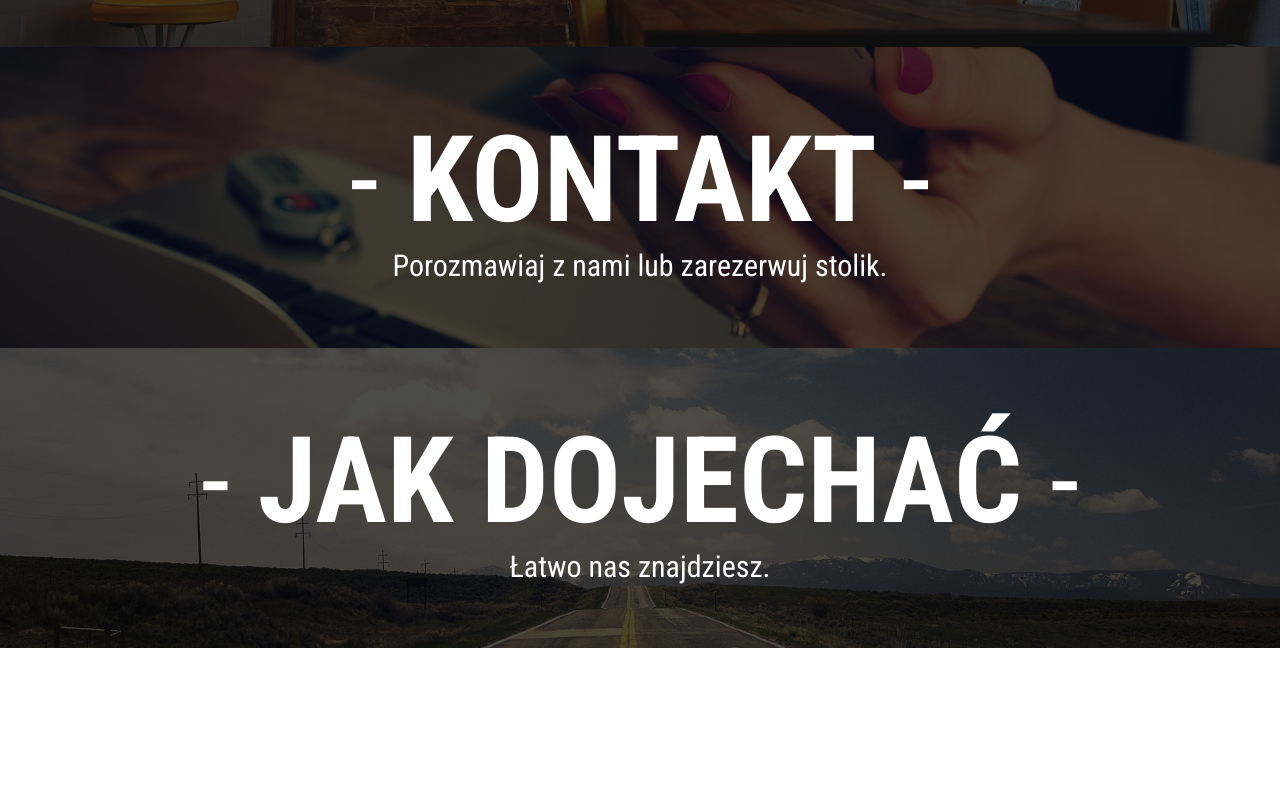
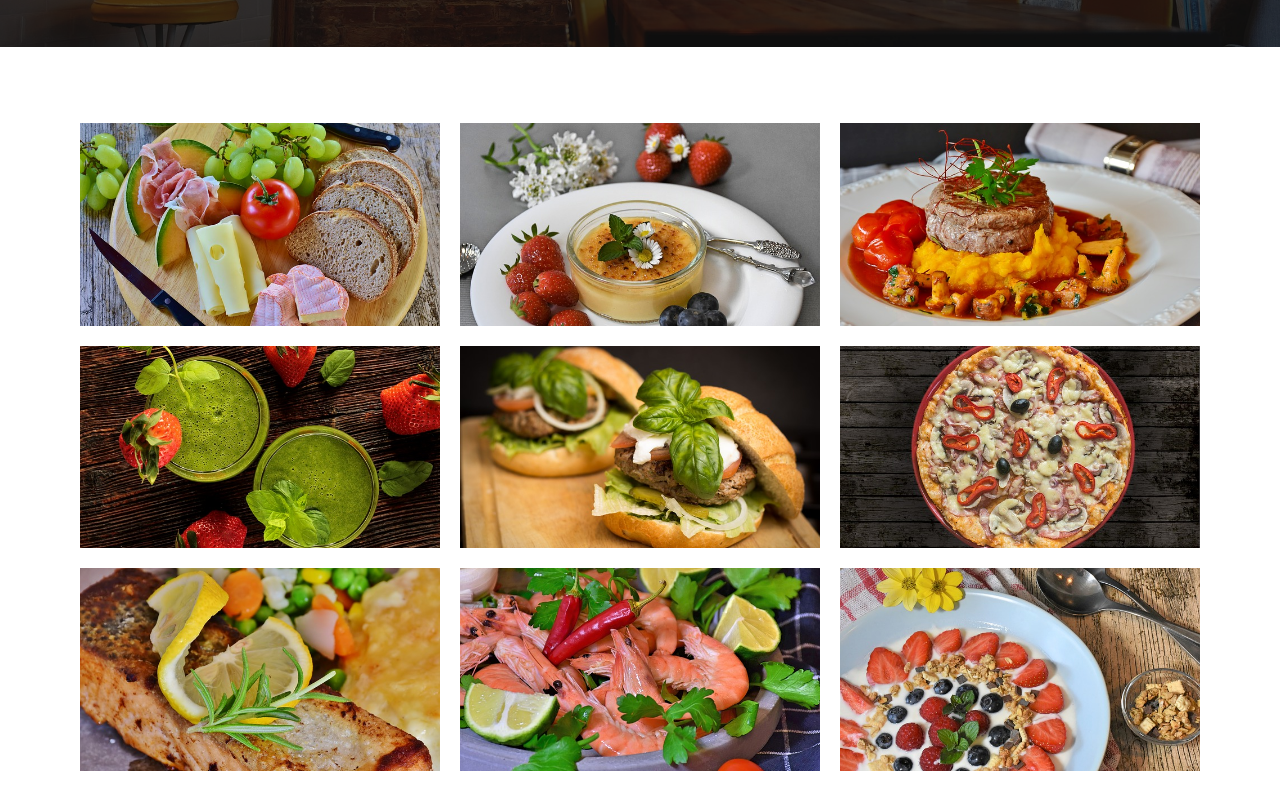
Before and after one commit to MarekOleksik/SiteInHtml, a plain HTML site: page projekt/index.html in a window 1280 px wide. Shown: the part 3040-3840 px from the top of the page. Before the commit the page ends 3688 px from the top, so only its background shows below. Drawn offline with nearby package versions, Linux system fonts and the light colour scheme.

Commit message:
image gallery

```diff
--- /dev/null
+++ b/projekt/css/gallery.css
@@ -0,0 +1,29 @@
+.gallery {
+    list-style: none;
+    padding-left: 0;
+    display: grid;
+    grid-template-columns: repeat(3, 1fr);
+    grid-gap: 20px;
+    gap: 20px;
+}
+
+@media(max-width: 767px) {
+    .gallery {
+        grid-template-columns: repeat(2, 1fr);
+    }
+}
+
+.gallery__aspect-ratio {
+    padding-top: calc(100% * 9 / 16);
+    position: relative;
+}
+
+.gallery__image {
+    width: 100%;
+    position: absolute;
+    left: 0;
+    width: 100%;
+    height: 100%;
+    top: 0;
+    object-fit: cover;
+}
--- a/projekt/index.html
+++ b/projekt/index.html
@@ -18,6 +18,7 @@
     <link href="/css/main-navigation.css" rel="stylesheet">
     <link href="/css/bookmark.css" rel="stylesheet">
     <link href="/css/menu.css" rel="stylesheet">
+    <link href="/css/gallery.css" rel="stylesheet">
 </head>
 
 <body>
@@ -100,14 +101,14 @@
         </section>
     </div>
 
-    <section class="bookmark bookmark--menu">
+    <section class="bookmark bookmark--menu" id="menu">
         <h2 class="bookmark__header">
             Menu
         </h2>
         <p class="bookmark__description">Spójrz, co dla ciebie przygotowaliśmy.</p>
     </section>
 
-    <div class="container" id="menu">
+    <div class="container">
         <section class="menu">
             <div class="menu__column">
                 <h3 class="menu__header">Śniadania</h3>
@@ -372,6 +373,57 @@
         </h2>
         <p class="bookmark__description">Tak wyglądają nasze posiłki.</p>
     </section>
+
+    <div class="container">
+        <ul class="gallery">
+            <li class="gallery__list-item">
+                <div class="gallery__aspect-ratio">
+                    <img class="gallery__image" src="/images/gallery/1.jpg" alt="Jedzenie">
+                </div>
+            </li>
+            <li class="gallery__list-item">
+                <div class="gallery__aspect-ratio">
+                    <img class="gallery__image" src="/images/gallery/2.jpg" alt="Jedzenie">
+                </div>
+            </li>
+            <li class="gallery__list-item">
+                <div class="gallery__aspect-ratio">
+                    <img class="gallery__image" src="/images/gallery/3.jpg" alt="Jedzenie">
+                </div>
+            </li>
+            <li class="gallery__list-item">
+                <div class="gallery__aspect-ratio">
+                    <img class="gallery__image" src="/images/gallery/4.jpg" alt="Jedzenie">
+                </div>
+            </li>
+            <li class="gallery__list-item">
+                <div class="gallery__aspect-ratio">
+                    <img class="gallery__image" src="/images/gallery/5.jpg" alt="Jedzenie">
+                </div>
+            </li>
+            <li class="gallery__list-item">
+                <div class="gallery__aspect-ratio">
+                    <img class="gallery__image" src="/images/gallery/6.jpg" alt="Jedzenie">
+                </div>
+            </li>
+            <li class="gallery__list-item">
+                <div class="gallery__aspect-ratio">
+                    <img class="gallery__image" src="/images/gallery/7.jpg" alt="Jedzenie">
+                </div>
+            </li>
+            <li class="gallery__list-item">
+                <div class="gallery__aspect-ratio">
+                    <img class="gallery__image" src="/images/gallery/8.jpg" alt="Jedzenie">
+                </div>
+            </li>
+            <li class="gallery__list-item">
+                <div class="gallery__aspect-ratio">
+                    <img class="gallery__image" src="/images/gallery/9.jpg" alt="Jedzenie">
+                </div>
+            </li>
+        </ul>
+    </div>
+
     <section class="bookmark bookmark--contact" id="contact">
         <h2 class="bookmark__header">
             Kontakt
```
